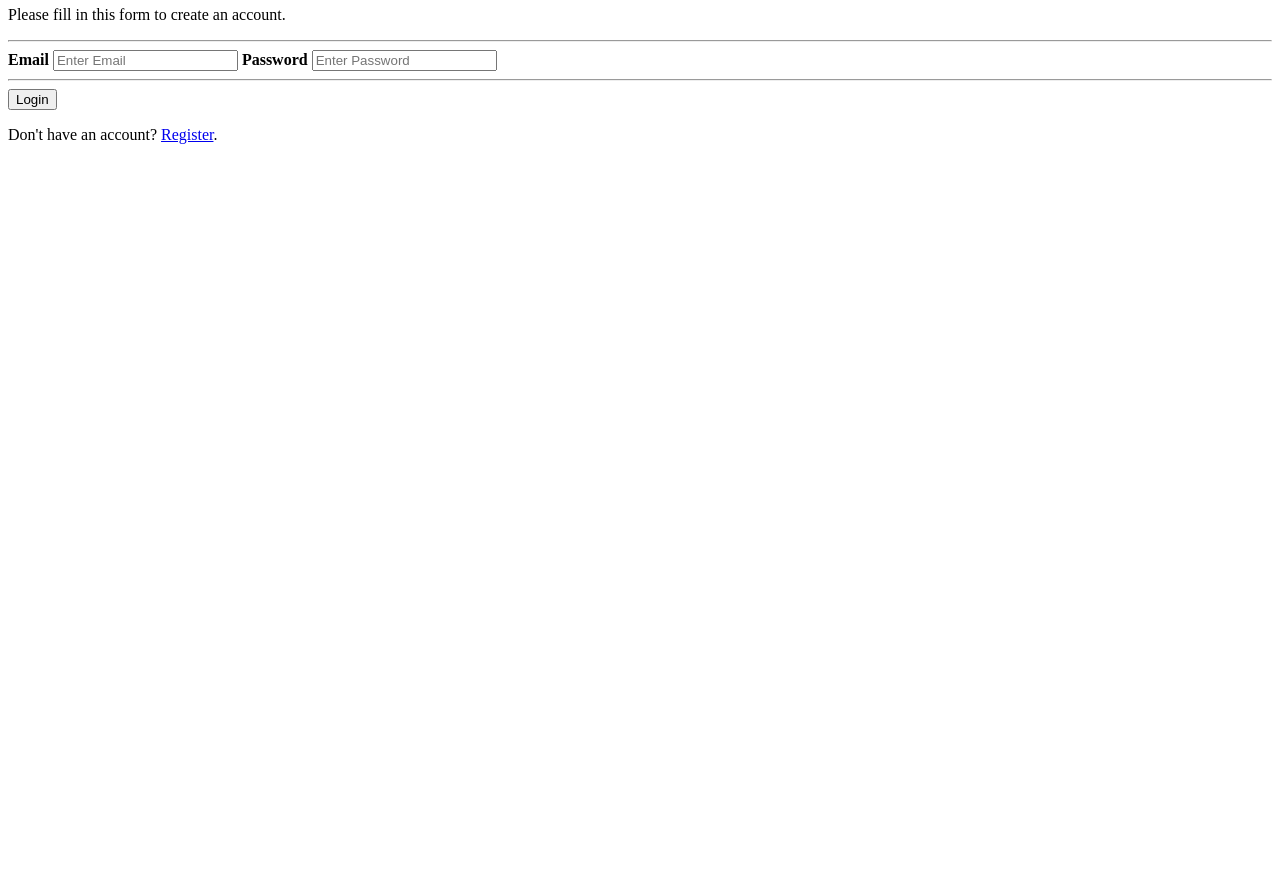
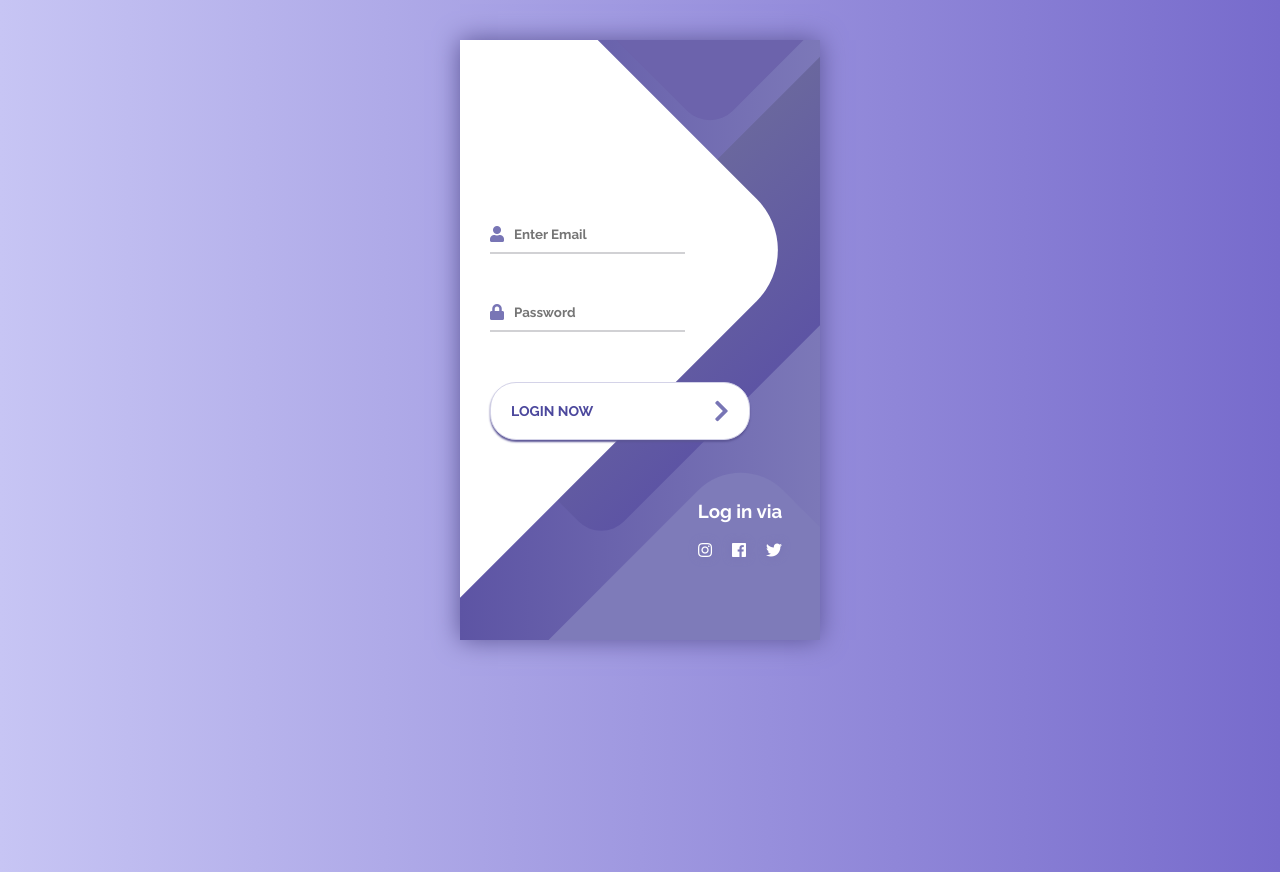
Before and after one commit to nhannt97/Bet, a plain HTML site: page client/login.html in a window 1280 px wide. Shown: the part 60-932 px from the top of the page. Before the commit the page ends 800 px from the top, so only its background shows below. Drawn offline with Linux system fonts and the light colour scheme; no server answers; files whose address does not match are found by name.

Commit message:
ui login

```diff
--- a/client/login.html
+++ b/client/login.html
@@ -1,33 +1,249 @@
 <html>
 
 <head>
+  <link rel='stylesheet' href='https://use.fontawesome.com/releases/v5.2.0/css/all.css'>
+<link rel='stylesheet' href='https://use.fontawesome.com/releases/v5.2.0/css/fontawesome.css'><link rel="stylesheet" href="./style.css">
   <script src="/jquery-3.6.1.min.js"></script>
   <script src="/login.js">
   </script>
+
+  <style>
+@import url('https://fonts.googleapis.com/css?family=Raleway:400,700');
+
+* {
+	box-sizing: border-box;
+	margin: 0;
+	padding: 0;
+	font-family: Raleway, sans-serif;
+}
+
+body {
+	background: linear-gradient(90deg, #C7C5F4, #776BCC);
+}
+
+.registerbtn{
+  background: #fff;
+    font-size: 14px;
+    margin-top: 30px;
+    padding: 16px 20px;
+    border-radius: 26px;
+    border: 1px solid #D4D3E8;
+    text-transform: uppercase;
+    font-weight: 700;
+    display: flex;
+    align-items: center;
+    width: 100%;
+    color: #4C489D;
+    box-shadow: 0px 2px 2px #5c5696;
+    cursor: pointer;
+    transition: .2s;
+}
+
+.container {
+	display: flex;
+	align-items: center;
+	justify-content: center;
+	min-height: 100vh;
+}
+
+.screen {
+	background: linear-gradient(90deg, #5D54A4, #7C78B8);
+	position: relative;
+	height: 600px;
+	width: 360px;
+	box-shadow: 0px 0px 24px #5C5696;
+}
+
+.screen__content {
+	z-index: 1;
+	position: relative;
+	height: 100%;
+}
+
+.screen__background {
+	position: absolute;
+	top: 0;
+	left: 0;
+	right: 0;
+	bottom: 0;
+	z-index: 0;
+	-webkit-clip-path: inset(0 0 0 0);
+	clip-path: inset(0 0 0 0);
+}
+
+.screen__background__shape {
+	transform: rotate(45deg);
+	position: absolute;
+}
+
+.screen__background__shape1 {
+	height: 520px;
+	width: 520px;
+	background: #FFF;
+	top: -50px;
+	right: 120px;
+	border-radius: 0 72px 0 0;
+}
+
+.screen__background__shape2 {
+	height: 220px;
+	width: 220px;
+	background: #6C63AC;
+	top: -172px;
+	right: 0;
+	border-radius: 32px;
+}
+
+.screen__background__shape3 {
+	height: 540px;
+	width: 190px;
+	background: linear-gradient(270deg, #5D54A4, #6A679E);
+	top: -24px;
+	right: 0;
+	border-radius: 32px;
+}
+
+.screen__background__shape4 {
+	height: 400px;
+	width: 200px;
+	background: #7E7BB9;
+	top: 420px;
+	right: 50px;
+	border-radius: 60px;
+}
+
+.login {
+	width: 320px;
+	padding: 30px;
+	padding-top: 156px;
+}
+
+.login__field {
+	padding: 20px 0px;
+	position: relative;
+}
+
+.login__icon {
+	position: absolute;
+	top: 30px;
+	color: #7875B5;
+}
+
+.login__input {
+	border: none;
+	border-bottom: 2px solid #D1D1D4;
+	background: none;
+	padding: 10px;
+	padding-left: 24px;
+	font-weight: 700;
+	width: 75%;
+	transition: .2s;
+}
+
+.login__input:active,
+.login__input:focus,
+.login__input:hover {
+	outline: none;
+	border-bottom-color: #6A679E;
+}
+
+.login__submit {
+	background: #fff;
+	font-size: 14px;
+	margin-top: 30px;
+	padding: 16px 20px;
+	border-radius: 26px;
+	border: 1px solid #D4D3E8;
+	text-transform: uppercase;
+	font-weight: 700;
+	display: flex;
+	align-items: center;
+	width: 100%;
+	color: #4C489D;
+	box-shadow: 0px 2px 2px #5C5696;
+	cursor: pointer;
+	transition: .2s;
+}
+
+.login__submit:active,
+.login__submit:focus,
+.login__submit:hover {
+	border-color: #6A679E;
+	outline: none;
+}
+
+.button__icon {
+	font-size: 24px;
+	margin-left: auto;
+	color: #7875B5;
+}
+
+.social-login {
+	position: absolute;
+	height: 140px;
+	width: 160px;
+	text-align: center;
+	bottom: 0px;
+	right: 0px;
+	color: #fff;
+}
+
+.social-icons {
+	display: flex;
+	align-items: center;
+	justify-content: center;
+}
+
+.social-login__icon {
+	padding: 20px 10px;
+	color: #fff;
+	text-decoration: none;
+	text-shadow: 0px 0px 8px #7875B5;
+}
+
+.social-login__icon:hover {
+	transform: scale(1.5);
+}
+
+
+
+  </style>
 </head>
 
 <body>
-  <form action="" id="loginform" onsubmit="return false" autocomplete="false">
-    <div class="container">
-      <h1>Register</h1>
-      <p>Please fill in this form to create an account.</p>
-      <hr>
+  <div class="container">
+    <div class="screen">
+      <div class="screen__content">
+        <form action="" id="loginform" onsubmit="return false" autocomplete="false" class="login">
+          <div class="login__field">
+            <i class="login__icon fas fa-user"></i>
+            <input type="email" class="login__input" placeholder="Enter Email" name="email" id="name">
+          </div>
+          <div class="login__field">
+            <i class="login__icon fas fa-lock"></i>
+            <input type="password" class="login__input" placeholder="Password" name="password" id="password">
+          </div>
+          <button type="submit" class="registerbtn">Login Now <i class="button__icon fas fa-chevron-right"></i> </button>
+        </form>
+        <div class="social-login">
+          <h3>Log in via</h3>
+          <div class="social-icons">
+            <a href="#" class="social-login__icon fab fa-instagram"></a>
+            <a href="#" class="social-login__icon fab fa-facebook"></a>
+            <a href="#" class="social-login__icon fab fa-twitter"></a>
+          </div>
+        </div>
+      </div>
+      <div class="screen__background">
+        <span class="screen__background__shape screen__background__shape4"></span>
+        <span class="screen__background__shape screen__background__shape3"></span>
+        <span class="screen__background__shape screen__background__shape2"></span>
+        <span class="screen__background__shape screen__background__shape1"></span>
+      </div>
+    </div>
+  </div>
 
-      <label for="email"><b>Email</b></label>
-      <input type="email" placeholder="Enter Email" name="email" id="email" required>
 
-      <label for="password"><b>Password</b></label>
-      <input type="password" placeholder="Enter Password" name="password" id="password" required>
-
-      <hr>
-
-      <button type="submit" class="registerbtn">Login</button>
-    </div>
-
-    <div class="container signin">
-      <p>Don't have an account? <a href="/register">Register</a>.</p>
-    </div>
-  </form>
 </body>
 
 </html>
```
